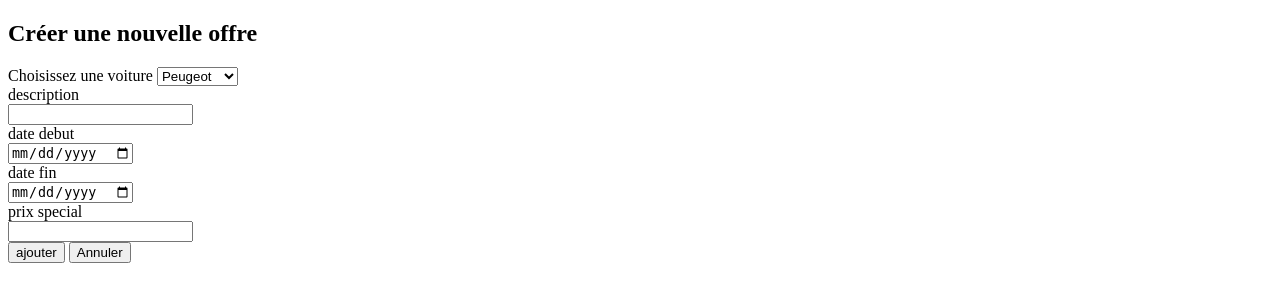
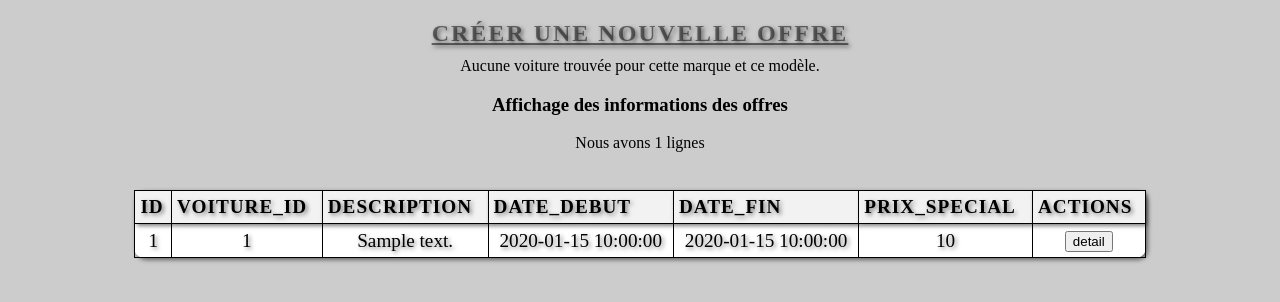
Before and after one commit to AbdouazizDEV/CarLocation, a PHP site: page /Views/offres.php in a window 1280 px wide. Shown: the top 302 px of the page. Run offline with PHP 8.4, Linux system fonts and the light colour scheme; tables that the repository leaves empty or names only in its code hold one stand-in row (values such as "Sample post").

Commit message:
consulter les offres

```diff
--- a/Controller/recupvoiture.php
+++ b/Controller/recupvoiture.php
@@ -2,7 +2,7 @@
 session_start();
 require_once __DIR__ . "/../Models/voiture.php";
 
-class recupoffres {
+class recupvoiture{
     private $voitureModel;
 
     public function __construct() {
@@ -204,6 +204,6 @@ class recupoffres {
 }
 
 // Instanciation et exécution du contrôleur
-$recupVoiture = new RecupVoiture();
+$recupVoiture = new recupvoiture();
 $recupVoiture->voiture();
 ?>
--- a/Models/offre.php
+++ b/Models/offre.php
@@ -1,47 +1,60 @@
 <?php
+require_once __DIR__ . "/../Database/Connect.php";
 
-require_once __DIR__ . "/../Database/Connect.php"; // Vérifiez que ce fichier existe
-
-class offre {
+class Offre {
     private $db;
 
-    // Ajout du constructeur pour initialiser la connexion à la base de données
     public function __construct() {
         $this->db = new Connect();
     }
 
-    public function create( $voiture_id,$description, $date_debut, $date_fin, $prix_special ) {
+    public function create($marque, $modele, $description, $date_debut, $date_fin, $prix_special) {
         try {
-            // Vérification de la connexion
             $conn = $this->db->getConnection();
             if (!$conn) {
-                echo ("Connexion à la base de données échouée.");
+                echo "Connexion à la base de données échouée.";
+                return false;
             }
 
+            // Récupérer l'ID de la voiture
+            $stmt = $conn->prepare("
+                SELECT id FROM voitures WHERE marque = :marque AND modele = :modele LIMIT 1
+            ");
+            $stmt->execute([
+                ':marque' => $marque,
+                ':modele' => $modele
+            ]);
+            $voiture_id = $stmt->fetchColumn(); // Récupérer l'ID de la voiture
 
+            if (!$voiture_id) {
+                echo "Aucune voiture trouvée pour cette marque et ce modèle.";
+                return false;
+            }
+
+            // Insérer l'offre
             $stmt = $conn->prepare("
                 INSERT INTO offres (voiture_id, description, date_debut, date_fin, prix_special)
                 VALUES (:voiture_id, :description, :date_debut, :date_fin, :prix_special)
             ");
-
-// Exécution de la requête avec les valeurs
             $result = $stmt->execute([
-    ':voiture_id' => $voiture_id, // Ajoute la valeur de voiture_id
+                ':voiture_id' => $voiture_id,
                 ':description' => $description,
                 ':date_debut' => $date_debut,
                 ':date_fin' => $date_fin,
                 ':prix_special' => $prix_special
             ]);
 
-
             return $result; // Retourne true si l'insertion est réussie
-
         }
         catch (PDOException $e) {
-            echo "Erreur : ". $e->getMessage();
-            return false; // Retourne false si une erreur survient
+            echo "Erreur : " . $e->getMessage();
+            return false;
         }
     }
 }
 
+$offre = new Offre();
+$offre->create("BMW", "Bmw I7", "Promo spéciale week-end", "2025-03-15", "2025-03-17", "20000");
+
+
 ?>
--- a/Views/offres.php
+++ b/Views/offres.php
@@ -1,63 +1,139 @@
-
 <!DOCTYPE html>
 <html lang="fr">
 <head>
     <meta charset="UTF-8">
     <title>Créer une offre</title>
+    <style>
+        h1,h2{
+            text-align: center;
+            margin-bottom: 10px;
+            color: rgba(0,0,0,0.5);;
+            font-weight: bold;
+            font-size: 1.5em;
+            text-decoration: underline;
+            text-transform: uppercase;
+            letter-spacing: 2px;
+            text-shadow: 2px 2px 4px rgba(0,0,0,0.5);
+
+        }
+   body {
+            text-align: center;
+            background-color: #ccc;
+        }
+        table {
+            border: 1px solid black;
+            border-collapse: collapse;
+            background-color: white;
+            margin: auto;
+            width: 80%;
+            margin-bottom: 20px;
+            font-size: 1.2em;
+            margin-top: 20px;
+            text-shadow: 2px 2px 4px rgba(0,0,0,0.5);
+            padding: 5px;
+            border-radius: 10px;
+            box-shadow: 2px 2px 4px rgba(0,0,0,0.5);
+
+        }
+        th {
+            border: 1px solid black;
+            color: black;
+            padding: 5px;
+            background-color: #f2f2f2;
+            text-align: left;
+            font-weight: bold;
+            box-shadow: 2px 2px 4px rgba(0,0,0,0.5);
+            letter-spacing: 1px;
+
+            text-transform: uppercase;
+            text-shadow: 2px 2px 4px rgba(0,0,0,0.5);
+        }
+        td, tr {
+            border: 1px solid black;
+            padding: 5px;
+        }
+
+    </style>
 </head>
 <body>
 
 <h2>Créer une nouvelle offre</h2>
 
-<form action="../Controller/recupoffres.php" method="POST">
+<?php
+require_once __DIR__ . "/../Models/Offre.php";
 
-     <div class="input">
-    <input type="hidden" name="voiture_id" value="1">
+// Récupérer toutes les offres directement ici
+try {
+    $conn = (new Connect())->getConnection(); // Connexion à la base de données
+    if (!$conn) {
+        echo "Connexion à la base de données échouée.";
+        return false;
+    }
 
-    <label for="voiture_id">Choisissez une voiture</label>
-    <select id="voiture_id" name="voiture_id">
-        <option value="1">Peugeot</option>
-        <option value="2">audi</option>
-        <option value="3">BMW</option>
-        <option value="4">testa</option>
-        <option value="5">ferrari</option>
-        <option value="6">mercedes</option>
-    </select>
-    </div>
-
-    <label for="prix">description</label>
-    <div class="input">
-    <input type="text" name="description" required>
-
-    </div>
+    // Exécuter la requête pour récupérer toutes les offres
+    $stmt = $conn->prepare("SELECT * FROM offres");
+    $stmt->execute();
+    $rest = $stmt->fetchAll(PDO::FETCH_ASSOC); // Récupérer toutes les lignes sous forme de tableau associatif
+} catch (PDOException $e) {
+    echo "Erreur : " . $e->getMessage();
+    return false;
+}
 
 
+// Affichage de tous les offres
+echo"<h3>Affichage des informations des offres</h3>";
+  // Exécution de la requête
+$rek = "SELECT * FROM offres";
+$res = $conn->query($rek);
 
-    <label for="prix">date debut</label>
-    <div class="input">
-    <input type="date" name="date_debut" required>
-    </div>
+if ($res) {
+    echo "Nous avons " . $res->rowCount() . " lignes<br><br>";
+    $rest = $res->fetchAll(PDO::FETCH_ASSOC);
+
+    echo "<table border='1'>";
+    echo "<thead>
+            <tr>
+                <th>id</th>
+                <th>voiture_id</th>
+                <th>description</th>
+                <th>date_debut</th>
+                <th>date_fin</th>
+                <th>prix_special</th>
+                <th>Actions</th>
+            </tr>
+
+          </thead>";
+    echo "<tbody>";
+
+    foreach ($rest as $li) {
+        echo "<tr>";
+        echo "<td>" . htmlspecialchars($li['id']) . "</td>";
+        echo "<td>" . htmlspecialchars($li['voiture_id']) . "</td>";
+        echo "<td>" . htmlspecialchars($li['description']) . "</td>";
+        echo "<td>" . htmlspecialchars($li['date_debut']) . "</td>";
+        echo "<td>" . htmlspecialchars($li['date_fin']) . "</td>";
+        echo "<td>" . htmlspecialchars($li['prix_special']) . "</td>";
 
 
-    <label for="prix">date fin</label>
-    <div class="input">
-    <input type="date" name="date_fin" required>
-    </div>
+    }
+    echo "<td>
+    <form action='detailoffre.php' method='post'>
+				<input hidden name='detail' value='detail'>
+				<input type='submit' value='detail' name='detail'/>
+			</form>
 
-    <label for="prix">prix special</label>
-    <div class="input">
-        <input type="number" name="prix_special" required>
-    </div>
+        </td>";
+echo "</tr>";
 
-
-    <div class="input">
-
-      <input type="submit" name="valider" value="ajouter" />
-
-      <input type="submit" name="valider" value="Annuler" />
-
-    </div>
-</form>
+    }
+    echo "</tbody>";
+    echo "</table>";
+ //else
+  //{
+    //echo "Erreur lors de l'exécution de la requête.";
+//}
+?>
 
 </body>
+
 </html>
```
Also changed, not shown: Views/detailoffre.php (added, +49 -0 lines), uploads/veh_67cc24d7218aa.jpg (added), uploads/veh_67cc2536ce5e5.jpg (added), 6 other files. Lines whose indentation alone changed are shown as unchanged.
